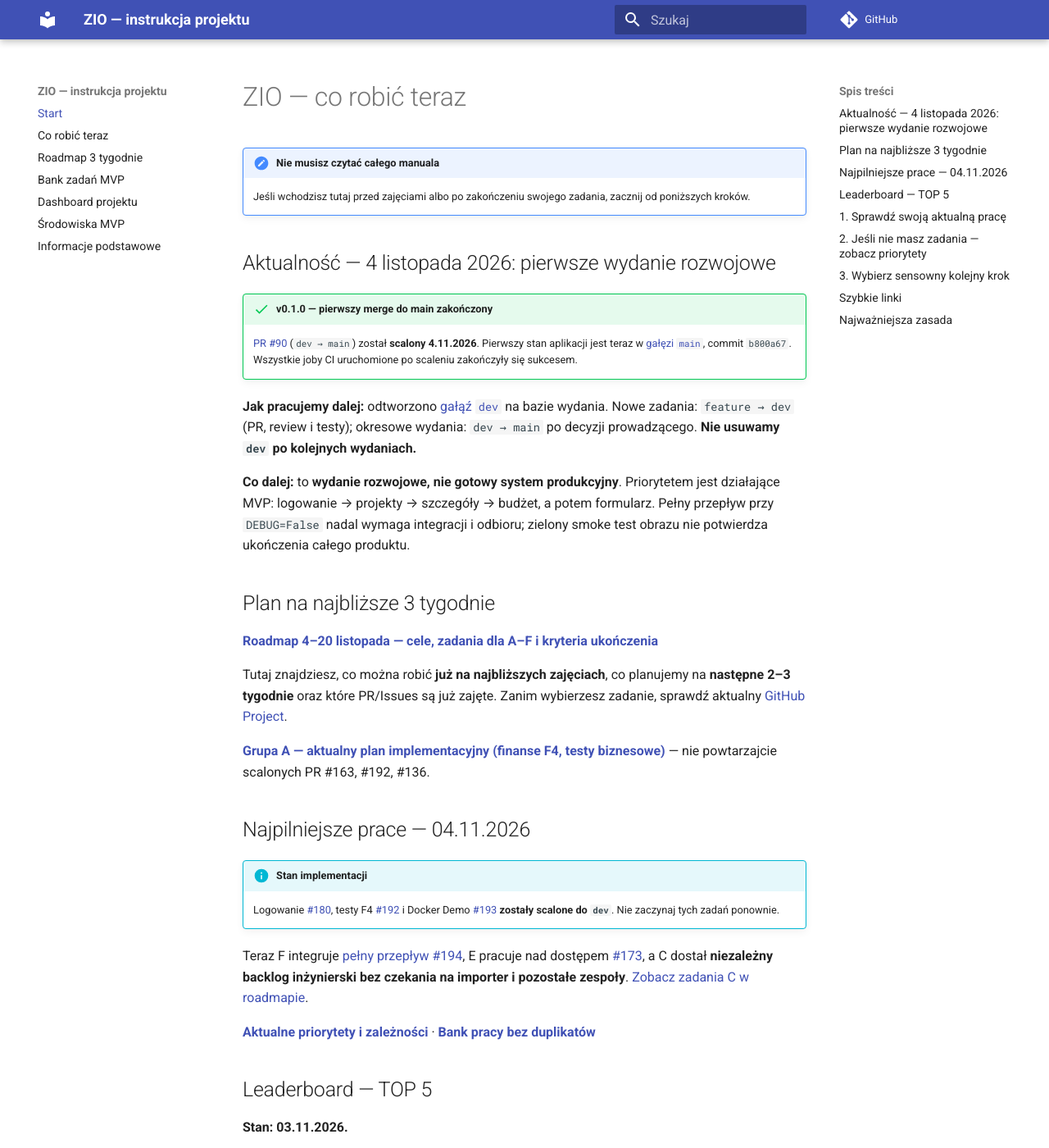
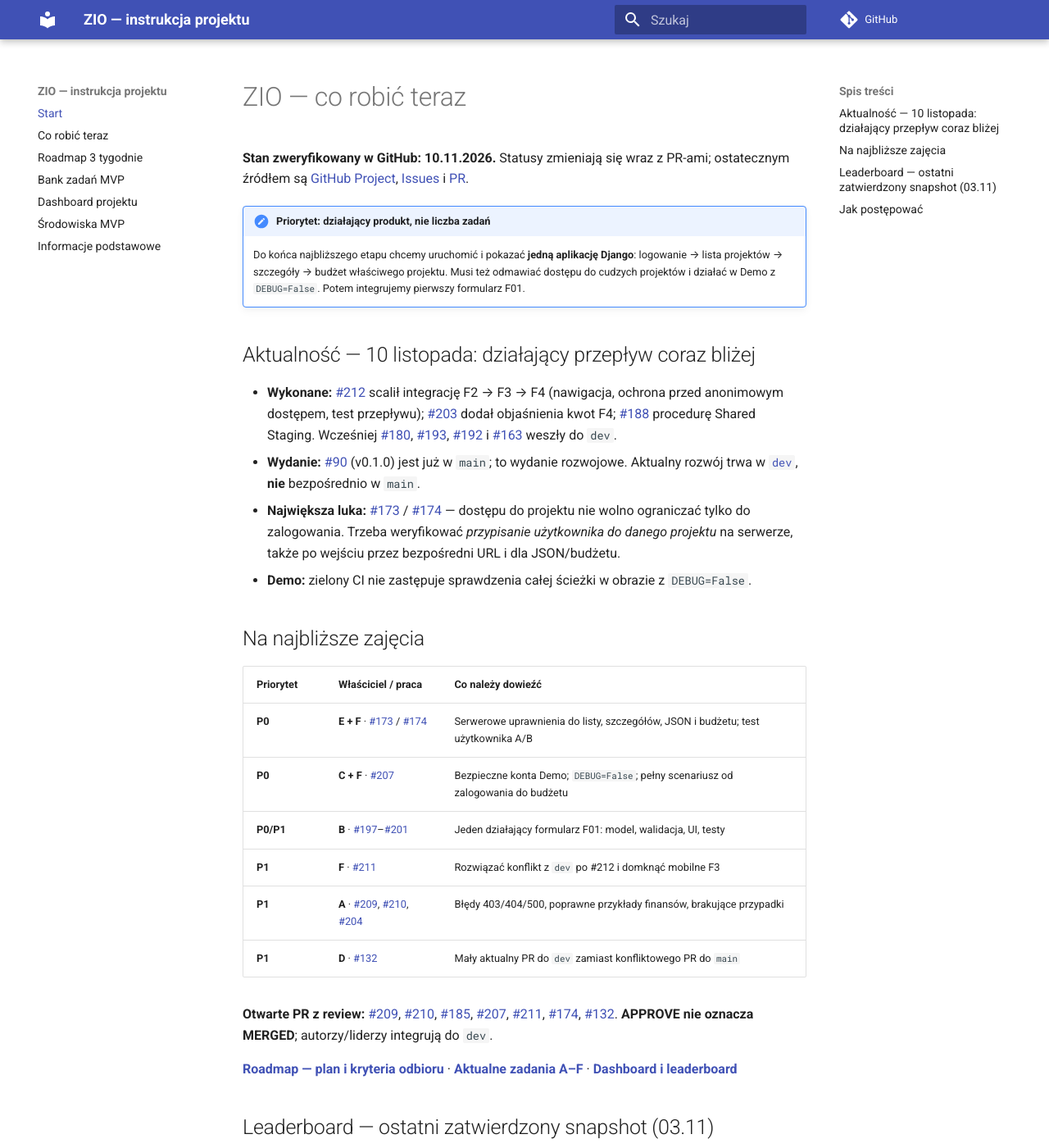
Before and after one commit to zio-wi-pb-mc/pb-science-office-manual, an MkDocs documentation site: the page built from manual/index.md, in a window 1280 px wide and 1400 px high. Shown: the whole window at 82% size. Built offline with MkDocs 1.6.1 and Material for MkDocs 9.7.7, drawn with Linux system fonts in a browser that asks for light colours; comment, search, counter and statistics services are not loaded; some of the changed text lies outside the part shown.

Commit message:
docs: refresh ZIO live MVP roadmap, tasks and leaderboard status

```diff
--- a/manual/index.md
+++ b/manual/index.md
@@ -1,90 +1,51 @@
 # ZIO — co robić teraz
 
-!!! important "Nie musisz czytać całego manuala"
-    Jeśli wchodzisz tutaj przed zajęciami albo po zakończeniu swojego zadania, zacznij od poniższych kroków.
+**Stan zweryfikowany w GitHub: 10.11.2026.** Statusy zmieniają się wraz z PR-ami; ostatecznym źródłem są [GitHub Project](https://github.com/orgs/zio-wi-pb-mc/projects/1/views/1), [Issues](https://github.com/zio-wi-pb-mc/pb-science-office/issues) i [PR](https://github.com/zio-wi-pb-mc/pb-science-office/pulls).
 
-## Aktualność — 4 listopada 2026: pierwsze wydanie rozwojowe
+!!! important "Priorytet: działający produkt, nie liczba zadań"
+    Do końca najbliższego etapu chcemy uruchomić i pokazać **jedną aplikację Django**: logowanie → lista projektów → szczegóły → budżet właściwego projektu. Musi też odmawiać dostępu do cudzych projektów i działać w Demo z `DEBUG=False`. Potem integrujemy pierwszy formularz F01.
 
-!!! success "v0.1.0 — pierwszy merge do main zakończony"
-    [PR #90](https://github.com/zio-wi-pb-mc/pb-science-office/pull/90) (`dev → main`) został **scalony 4.11.2026**. Pierwszy stan aplikacji jest teraz w [gałęzi `main`](https://github.com/zio-wi-pb-mc/pb-science-office/tree/main), commit `b800a67`. Wszystkie joby CI uruchomione po scaleniu zakończyły się sukcesem.
+## Aktualność — 10 listopada: działający przepływ coraz bliżej
 
-**Jak pracujemy dalej:** odtworzono [gałąź `dev`](https://github.com/zio-wi-pb-mc/pb-science-office/tree/dev) na bazie wydania. Nowe zadania: `feature → dev` (PR, review i testy); okresowe wydania: `dev → main` po decyzji prowadzącego. **Nie usuwamy `dev` po kolejnych wydaniach.**
+- **Wykonane:** [#212](https://github.com/zio-wi-pb-mc/pb-science-office/pull/212) scalił integrację F2 → F3 → F4 (nawigacja, ochrona przed anonimowym dostępem, test przepływu); [#203](https://github.com/zio-wi-pb-mc/pb-science-office/pull/203) dodał objaśnienia kwot F4; [#188](https://github.com/zio-wi-pb-mc/pb-science-office/pull/188) procedurę Shared Staging. Wcześniej [#180](https://github.com/zio-wi-pb-mc/pb-science-office/pull/180), [#193](https://github.com/zio-wi-pb-mc/pb-science-office/pull/193), [#192](https://github.com/zio-wi-pb-mc/pb-science-office/pull/192) i [#163](https://github.com/zio-wi-pb-mc/pb-science-office/pull/163) weszły do `dev`.
+- **Wydanie:** [#90](https://github.com/zio-wi-pb-mc/pb-science-office/pull/90) (v0.1.0) jest już w `main`; to wydanie rozwojowe. Aktualny rozwój trwa w [`dev`](https://github.com/zio-wi-pb-mc/pb-science-office/tree/dev), **nie** bezpośrednio w `main`.
+- **Największa luka:** [#173](https://github.com/zio-wi-pb-mc/pb-science-office/issues/173) / [#174](https://github.com/zio-wi-pb-mc/pb-science-office/pull/174) — dostępu do projektu nie wolno ograniczać tylko do zalogowania. Trzeba weryfikować *przypisanie użytkownika do danego projektu* na serwerze, także po wejściu przez bezpośredni URL i dla JSON/budżetu.
+- **Demo:** zielony CI nie zastępuje sprawdzenia całej ścieżki w obrazie z `DEBUG=False`.
 
-**Co dalej:** to **wydanie rozwojowe, nie gotowy system produkcyjny**. Priorytetem jest działające MVP: logowanie → projekty → szczegóły → budżet, a potem formularz. Pełny przepływ przy `DEBUG=False` nadal wymaga integracji i odbioru; zielony smoke test obrazu nie potwierdza ukończenia całego produktu.
+## Na najbliższe zajęcia
 
-## Plan na najbliższe 3 tygodnie
+| Priorytet | Właściciel / praca | Co należy dowieźć |
+|---|---|---|
+| **P0** | **E + F** · [#173](https://github.com/zio-wi-pb-mc/pb-science-office/issues/173) / [#174](https://github.com/zio-wi-pb-mc/pb-science-office/pull/174) | Serwerowe uprawnienia do listy, szczegółów, JSON i budżetu; test użytkownika A/B |
+| **P0** | **C + F** · [#207](https://github.com/zio-wi-pb-mc/pb-science-office/pull/207) | Bezpieczne konta Demo; `DEBUG=False`; pełny scenariusz od zalogowania do budżetu |
+| **P0/P1** | **B** · [#197](https://github.com/zio-wi-pb-mc/pb-science-office/issues/197)–[#201](https://github.com/zio-wi-pb-mc/pb-science-office/issues/201) | Jeden działający formularz F01: model, walidacja, UI, testy |
+| **P1** | **F** · [#211](https://github.com/zio-wi-pb-mc/pb-science-office/pull/211) | Rozwiązać konflikt z `dev` po #212 i domknąć mobilne F3 |
+| **P1** | **A** · [#209](https://github.com/zio-wi-pb-mc/pb-science-office/pull/209), [#210](https://github.com/zio-wi-pb-mc/pb-science-office/pull/210), [#204](https://github.com/zio-wi-pb-mc/pb-science-office/issues/204) | Błędy 403/404/500, poprawne przykłady finansów, brakujące przypadki |
+| **P1** | **D** · [#132](https://github.com/zio-wi-pb-mc/pb-science-office/pull/132) | Mały aktualny PR do `dev` zamiast konfliktowego PR do `main` |
 
-**[Roadmap 4–20 listopada — cele, zadania dla A–F i kryteria ukończenia](21-roadmap-3-tygodnie.md)**
+**Otwarte PR z review:** [#209](https://github.com/zio-wi-pb-mc/pb-science-office/pull/209), [#210](https://github.com/zio-wi-pb-mc/pb-science-office/pull/210), [#185](https://github.com/zio-wi-pb-mc/pb-science-office/pull/185), [#207](https://github.com/zio-wi-pb-mc/pb-science-office/pull/207), [#211](https://github.com/zio-wi-pb-mc/pb-science-office/pull/211), [#174](https://github.com/zio-wi-pb-mc/pb-science-office/pull/174), [#132](https://github.com/zio-wi-pb-mc/pb-science-office/pull/132). **APPROVE nie oznacza MERGED**; autorzy/liderzy integrują do `dev`.
 
-Tutaj znajdziesz, co można robić **już na najbliższych zajęciach**, co planujemy na **następne 2–3 tygodnie** oraz które PR/Issues są już zajęte. Zanim wybierzesz zadanie, sprawdź aktualny [GitHub Project](https://github.com/orgs/zio-wi-pb-mc/projects/1/views/1).
+[**Roadmap — plan i kryteria odbioru**](21-roadmap-3-tygodnie.md) · [**Aktualne zadania A–F**](16-propozycje-zadan-po-audycie.md) · [**Dashboard i leaderboard**](19-dashboard-projektu.md)
 
-**[Grupa A — aktualny plan implementacyjny (finanse F4, testy biznesowe)](21-roadmap-3-tygodnie.md#zespol-a-zadania-nastawione-na-produkt-aktualizacja-0411)** — nie powtarzajcie scalonych PR #163, #192, #136.
+## Leaderboard — ostatni zatwierdzony snapshot (03.11)
 
-## Najpilniejsze prace — 04.11.2026
+**Punkty nie są jeszcze przeliczone na 10.11.** Zachowujemy wynik z [#86](https://github.com/zio-wi-pb-mc/pb-science-office/issues/86), dopóki nie zostaną indywidualnie zweryfikowane zamknięcia Issues, peer review, rozmiary i limity tygodniowe. Nowe scalenia **nie oznaczają automatycznie** nowych punktów.
 
-!!! info "Stan implementacji"
-    Logowanie [#180](https://github.com/zio-wi-pb-mc/pb-science-office/pull/180), testy F4 [#192](https://github.com/zio-wi-pb-mc/pb-science-office/pull/192) i Docker Demo [#193](https://github.com/zio-wi-pb-mc/pb-science-office/pull/193) **zostały scalone do `dev`**. Nie zaczynaj tych zadań ponownie.
+| # | Student | Zespół | Punkty (03.11) |
+|---:|---|:---:|---:|
+| 1 | Weronika Sosnowska | C | **22** |
+| 2 | Nazar Hrinchenko | C | **21** |
+| 3 | Vladislav Matveev | C | **19** |
+| 4 | Mykola Nishchymnyi | C | **16** |
+| 5 | Maciej Sawicki | C | **15** |
 
-Teraz F integruje [pełny przepływ #194](https://github.com/zio-wi-pb-mc/pb-science-office/issues/194), E pracuje nad dostępem [#173](https://github.com/zio-wi-pb-mc/pb-science-office/issues/173), a C dostał **niezależny backlog inżynierski bez czekania na importer i pozostałe zespoły**. [Zobacz zadania C w roadmapie](21-roadmap-3-tygodnie.md#zespol-c-zadania-niezalezne-od-innych-grup-aktualizacja-0411).
+[Pełna tabela i nierozliczone PR](19-dashboard-projektu.md)
 
-[**Aktualne priorytety i zależności**](16-propozycje-zadan-po-audycie.md) · [**Bank pracy bez duplikatów**](17-bank-zadan-mvp.md)
+## Jak postępować
 
-## Leaderboard — TOP 5
+1. Otwórz [Project](https://github.com/orgs/zio-wi-pb-mc/projects/1/views/1) i sprawdź własny Issue oraz blokery.
+2. Jeśli masz APPROVE, sprawdź konflikt i CI, a następnie uzgodnij merge do `dev` z liderem.
+3. Jeśli skończyłeś pracę, nie otwieraj nowej analizy dla samej aktywności — dołącz do istniejącego P0.
+4. Gałęzie: **`feature → dev`** (studenci), **`dev → main`** (wydanie przez prowadzącego). Nie usuwajcie `dev`.
 
-**Stan: 03.11.2026.**
-
-[**Otwórz pełny Dashboard i Leaderboard**](19-dashboard-projektu.md)
-
-| # | Student | Zespół | Punkty |
-|---:|---|:---:|---:|
-| 1 | Weronika Sosnowska (@wersosn) | C | **22** |
-| 2 | Nazar Hrinchenko (@Grinnazar) | C | **21** |
-| 3 | Vladislav Matveev (@Leucist) | C | **19** |
-| 4 | Mykola Nishchymnyi (@kolyasiquez) | C | **16** |
-| 5 | Maciej Sawicki (@Maciek-Sawicki) | C | **15** |
-
-Punkty są naliczane wyłącznie za prace spełniające zasady #86. Scalone, ale formalnie nierozliczone zadania są pokazane osobno na Dashboardzie.
-
-## 1. Sprawdź swoją aktualną pracę
-
-[**Otwórz GitHub Project — główna tablica pracy**](https://github.com/orgs/zio-wi-pb-mc/projects/1/views/1)
-
-Sprawdź:
-- czy masz zadanie `IN PROGRESS`,
-- czy czeka na Ciebie review lub test,
-- czy ktoś zgłosił blocker albo zależność od Twojej pracy.
-
-## 2. Jeśli nie masz zadania — zobacz priorytety
-
-[**Co robić teraz — stan projektu i priorytety**](16-propozycje-zadan-po-audycie.md)
-
-Najbliższy wspólny cel produktu:
-
-`logowanie → lista projektów → szczegóły projektu → budżet`
-
-Jeżeli Twój obszar nie ma w tej chwili pracy blokującej MVP, możesz pomóc innemu zespołowi.
-
-## 3. Wybierz sensowny kolejny krok
-
-[**Bank możliwych zadań MVP**](17-bank-zadan-mvp.md)
-
-Dobre nowe zadanie powinno prowadzić do co najmniej jednego z rezultatów:
-- działającego kodu,
-- testu automatycznego,
-- integracji,
-- poprawy Docker/CI,
-- importu/migracji,
-- usunięcia konkretnego blockera MVP.
-
-## Szybkie linki
-
-- [Dashboard i Leaderboard](19-dashboard-projektu.md)
-- [GitHub Project](https://github.com/orgs/zio-wi-pb-mc/projects/1/views/1)
-- [Issues](https://github.com/zio-wi-pb-mc/pb-science-office/issues)
-- [Pull Requests](https://github.com/zio-wi-pb-mc/pb-science-office/pulls)
-- [Leaderboard #86 — zasady i historia](https://github.com/zio-wi-pb-mc/pb-science-office/issues/86)
-- [Środowiska MVP — Local, Demo, Staging](18-srodowiska-mvp.md)
-
-## Najważniejsza zasada
-
-**A–F nie są silosami.** Zespół określa główny obszar odpowiedzialności, ale produkt jest wspólny.
+[Informacje podstawowe](20-informacje-podstawowe.md) · [Środowiska](18-srodowiska-mvp.md) · [Bank propozycji](17-bank-zadan-mvp.md)
```
